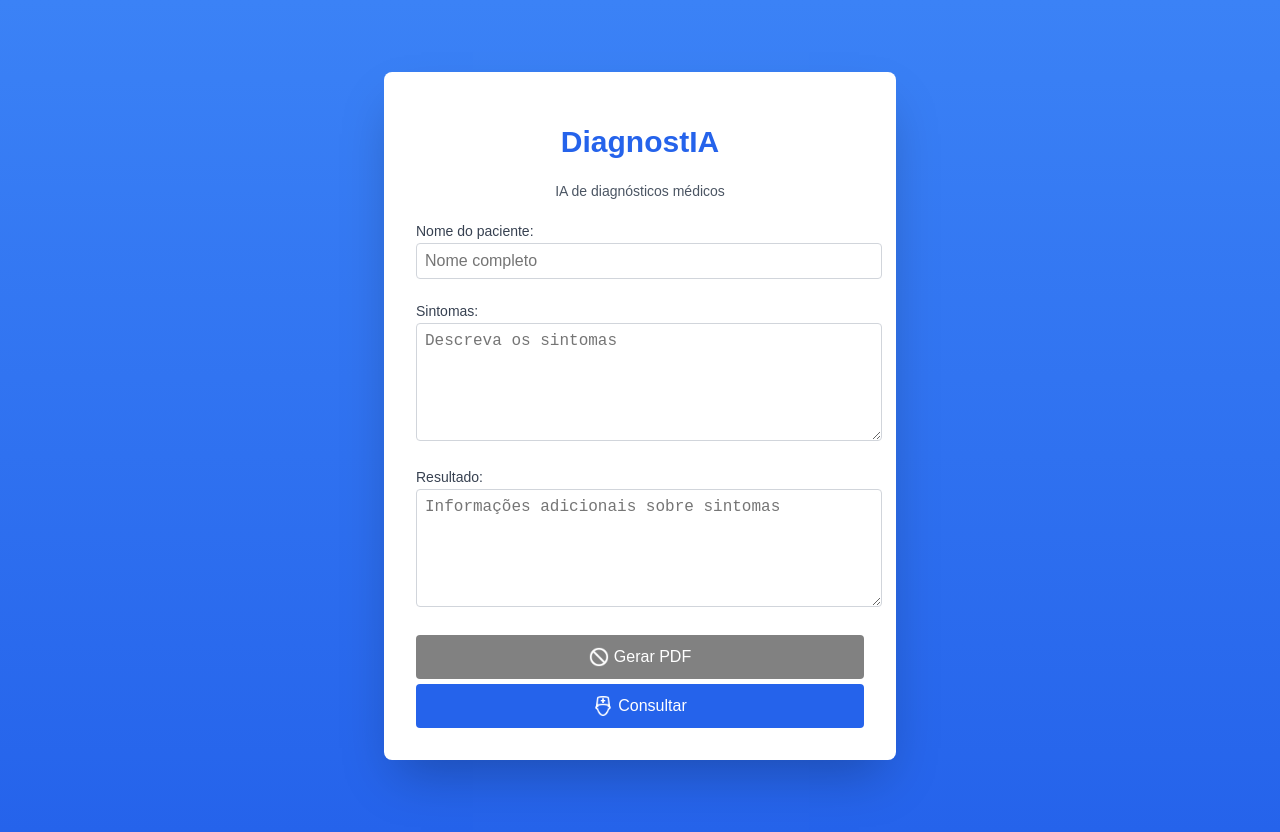
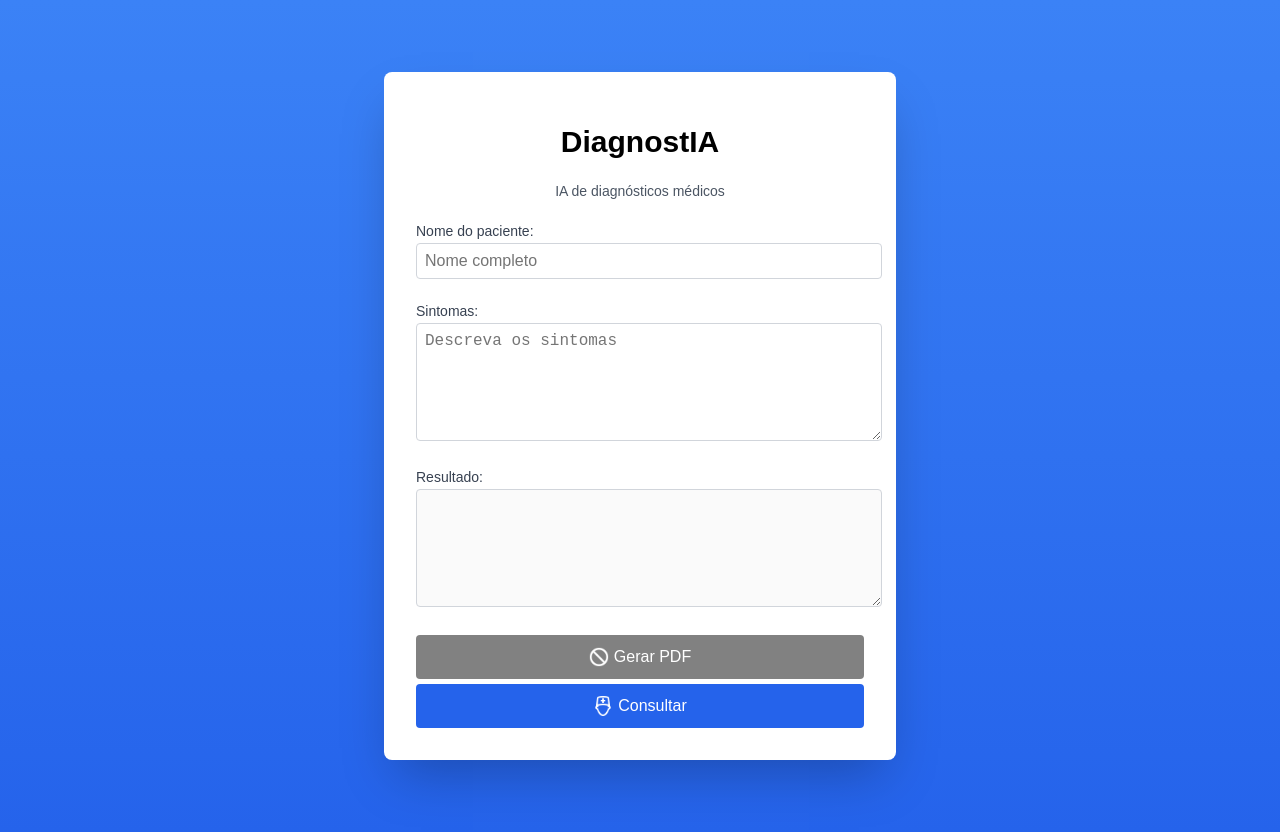
Before and after one commit to PCassemiro/ia-medica, a plain HTML site: page index.html in a window 1280 px wide. Drawn offline with nearby package versions, Linux system fonts and the light colour scheme.

Commit message:
mini updates
arrumei o resultado

```diff
--- a/index.html
+++ b/index.html
@@ -26,7 +26,7 @@
                 </div>
                 <div class="form-group">
                     <label for="previa">Resultado:</label>
-                    <textarea id="previa" placeholder="Informações adicionais sobre sintomas"></textarea>
+                    <textarea id="previa" disabled></textarea>
                 </div>
                 <div class="box-button">
                     <button type="button" class="pdf centralizar" onclick="Enviar2()"><img class="icon" src="icon_bloqueio.png" alt=""> Gerar PDF</button>
--- a/style.css
+++ b/style.css
@@ -18,7 +18,7 @@ body, html {
     width: 100%;
     max-width: 28rem;
 }h1 {
-    color: #2563eb;
+    color: linear-gradient(to right, #30cfd0, #330867);
     font-size: 1.875rem;
     font-weight: bold;
     margin-bottom: 1.5rem;
```
